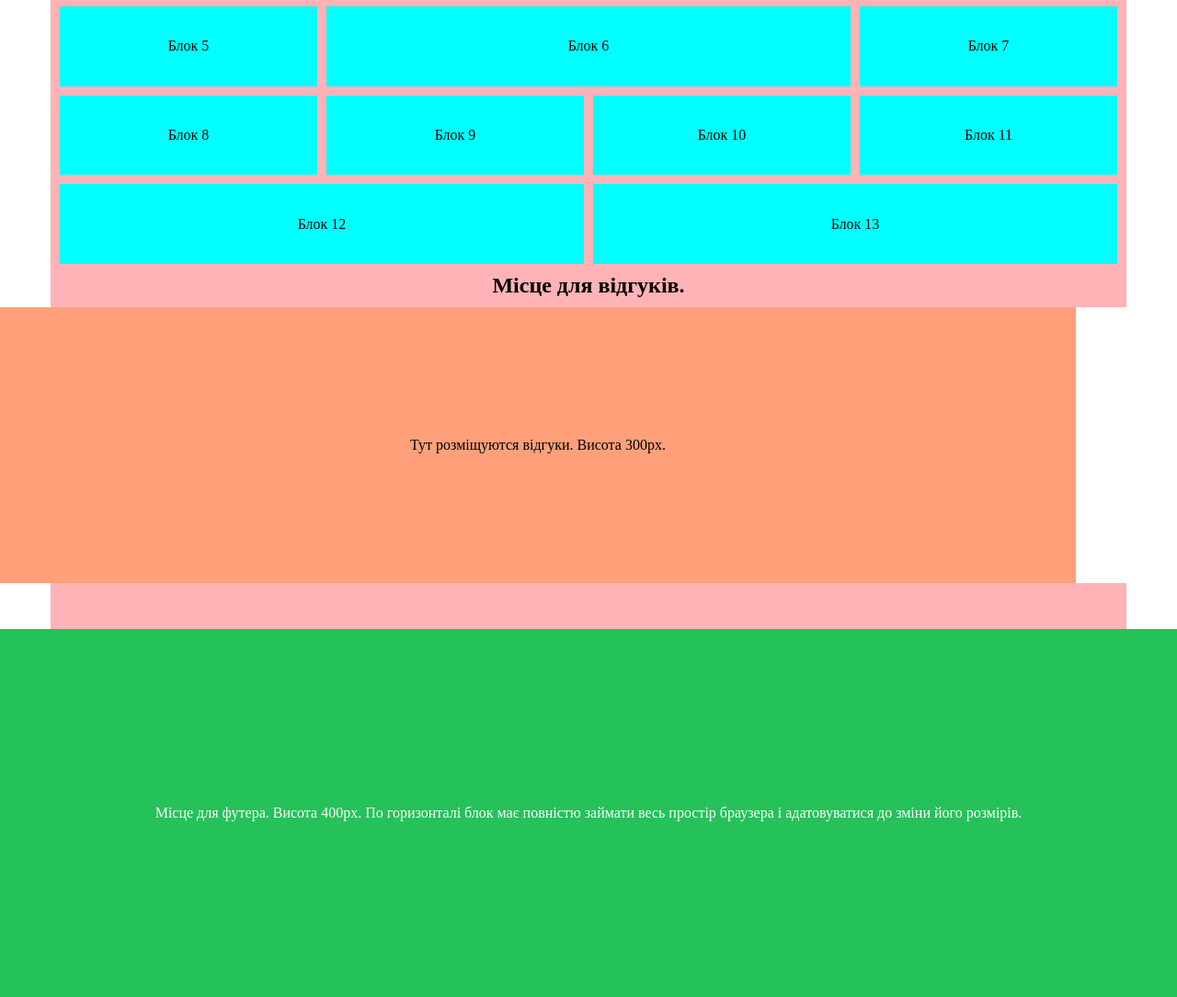
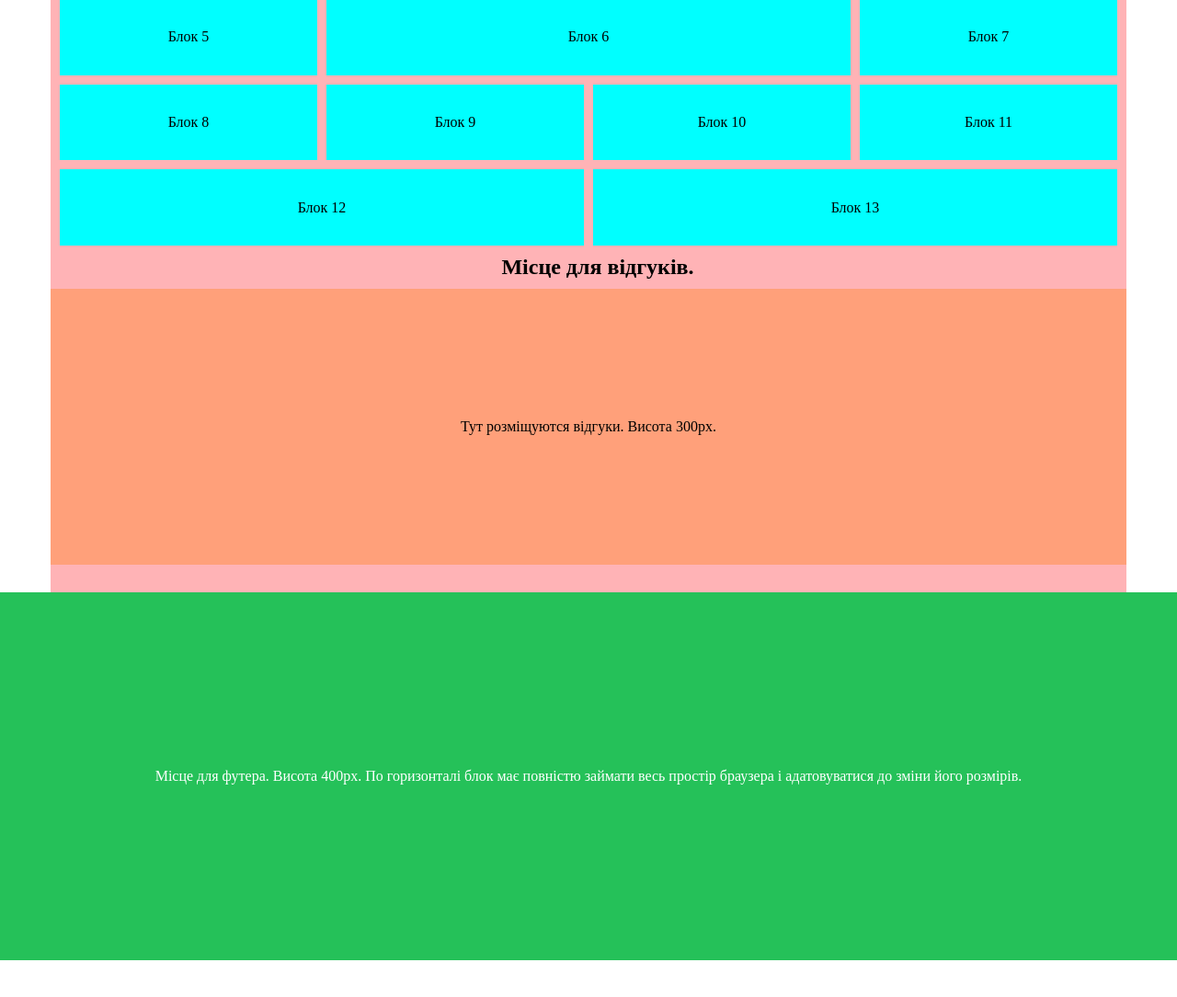
Before and after one commit to Sod1L/Lubicenko_26g_Lab1, a plain HTML site: page index.html in a window 1280 px wide. Shown: the part 896-1980 px from the top of the page at 92% size. After the commit the page ends 1940 px from the top, so only its background shows below. Drawn offline with Linux system fonts and the light colour scheme.

Commit message:
Update style.css

```diff
--- a/css/style.css
+++ b/css/style.css
@@ -1,7 +1,32 @@
 *{
-    margin: 0;
+    margin: auto;
     text-align: center;
+    box-sizing: border-box;
 }
+h1,
+h2,
+h3,
+h4 {
+  margin: 0.1;
+}
+h1 {
+  font-size: 2rem;
+  display: none;
+}
+h2 {
+  font-size: 1.5rem;
+  padding-left: 20px;
+}
+h3 {
+  font-size: 1.2rem;
+  padding-left: 40px;
+}
+h4 {
+  font-size: 1rem;
+  font-style: italic;
+  padding-left: 60px;
+}
+
 .main-header{
     background-color: palegreen;
     height: 150px;
@@ -23,6 +48,7 @@
     display: flex;
     justify-content: center;
     align-items: center;
+
 }
 .block_gal{
     background-color: #ffb3b6;
@@ -32,8 +58,9 @@
     column-gap: 10px;
     row-gap: 10px;
     height: 510px;
-    width: 1150px;
+    width: 1170px;
     padding: 10px;
+
 }
 .b1{
     background-color: aqua;
@@ -45,6 +72,8 @@
     display: flex;
     justify-content: center;
     align-items: center;
+    margin: 0;
+
 }
 .b2{
     background-color: aqua;
@@ -56,6 +85,7 @@
     display: flex;
     justify-content: center;
     align-items: center;
+    margin: 0;
 }
 .b3{
     background-color: aqua;
@@ -67,6 +97,7 @@
     display: flex;
     justify-content: center;
     align-items: center;
+    margin: 0;
 }
 .b4{
     background-color: aqua;
@@ -78,6 +109,7 @@
     display: flex;
     justify-content: center;
     align-items: center;
+    margin: 0;
 }
 .b5{
     background-color: aqua;
@@ -89,6 +121,7 @@
     display: flex;
     justify-content: center;
     align-items: center;
+    margin: 0;
 }
 .b6{
     background-color: aqua;
@@ -98,6 +131,7 @@
     display: flex;
     justify-content: center;
     align-items: center;
+    margin: 0;
 }
 .b7{
     background-color: aqua;
@@ -105,6 +139,7 @@
     display: flex;
     justify-content: center;
     align-items: center;
+    margin: 0;
 }
 .b8{
     background-color: aqua;
@@ -112,6 +147,7 @@
     display: flex;
     justify-content: center;
     align-items: center;
+    margin: 0;
 }
 .b9{
     background-color: aqua;
@@ -119,6 +155,7 @@
     display: flex;
     justify-content: center;
     align-items: center;
+    margin: 0;
 }
 .b10{
     background-color: aqua;
@@ -126,6 +163,7 @@
     display: flex;
     justify-content: center;
     align-items: center;
+    margin: 0;
 }
 .b11{
     background-color: aqua;
@@ -133,6 +171,7 @@
     display: flex;
     justify-content: center;
     align-items: center;
+    margin: 0;
 }
 .b12{
     background-color: aqua;
@@ -142,6 +181,7 @@
     display: flex;
     justify-content: center;
     align-items: center;
+    margin: 0;
 }
 .b13{
     background-color: aqua;
@@ -151,6 +191,7 @@
     display: flex;
     justify-content: center;
     align-items: center;
+    margin: 0;
 }
 .t1{
     grid-column-start: 2;
@@ -159,6 +200,7 @@
     display: flex;
     justify-content: center;
     align-items: start;
+
 }
 .t2{
     grid-column-start: 2;
@@ -168,15 +210,18 @@
     justify-content: center;
     align-items: center;
 }
-.zdvig{
+.block_2{
+    max-width: 1170px;
+    height: 300px;
     text-align: center;
     display: flex;
     justify-content: center;
     align-items: center;
+    background-color: rgb(255, 122, 202);
 }
 .block_vidg{
     background-color: lightsalmon;
-    width: 1170px;
+    width: 100%;
     height: 300px;
     text-align: center;
     display: flex;
@@ -197,7 +242,7 @@
     column-gap: 10px;
     row-gap: 10px;
     height: 30px;
-    width: 1150px;
+    width: 1170px;
     padding: 10px;
 }
 .footer{
```
